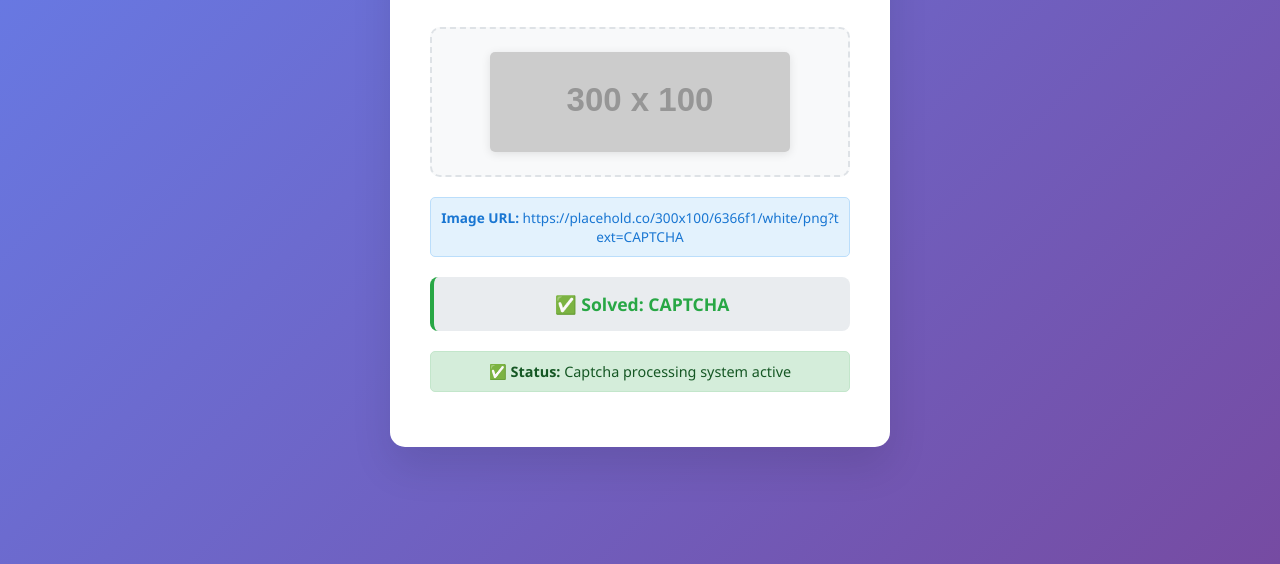
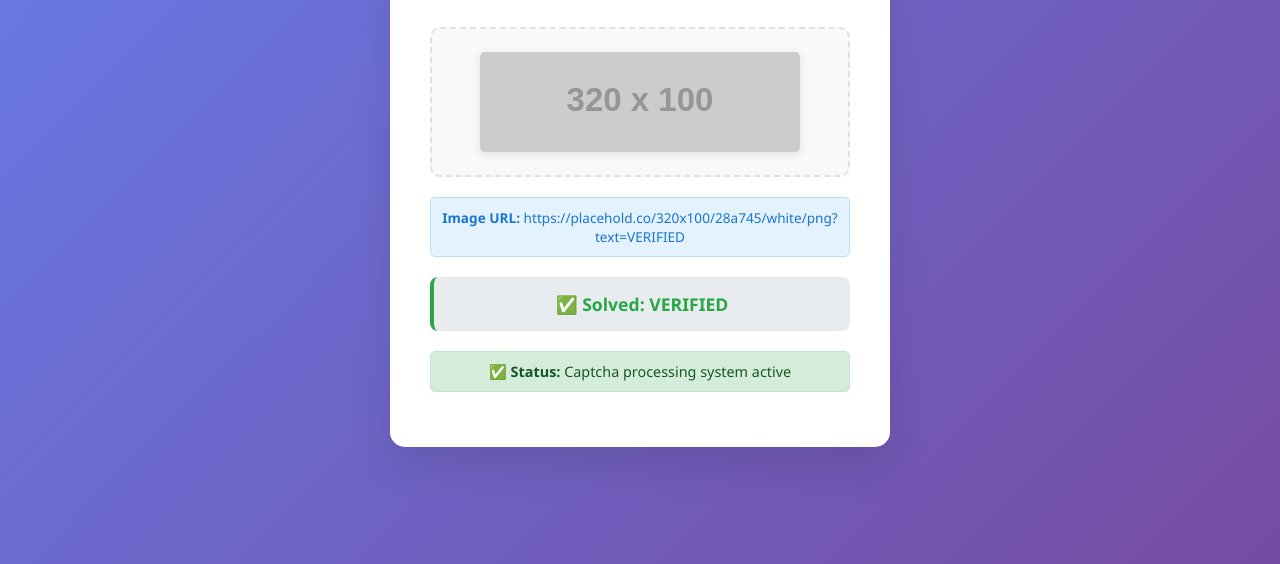
Before and after one commit to 23f2001817/captcha-solver-project-complete, a plain HTML site: page index.html in a window 1280 px wide. Shown: the part 236-800 px from the top of the page. Drawn offline with Linux system fonts and the light colour scheme; placeholder pictures from the web are drawn by us.

Commit message:
Update index.html

```diff
--- a/index.html
+++ b/index.html
@@ -63,7 +63,7 @@
         </div>
     </div>
     <script>
-        const fallbackImages = ['https://placehold.co/300x100/6366f1/white/png?text=CAPTCHA', 'https://dummyimage.com/300x100/0066cc/ffffff&text=SAMPLE+CAPTCHA', 'https://placehold.co/300x100/6366f1/white/png?text=TEST+CAPTCHA', 'https://fakeimg.pl/300x100/667eea/ffffff/?text=DEMO+IMAGE', 'https://via.placeholder.com/300x100/0066cc/ffffff?text=FALLBACK'];
+        const fallbackImages = ['https://placehold.co/320x100/28a745/white/png?text=VERIFIED', 'https://dummyimage.com/300x100/0066cc/ffffff&text=SAMPLE+CAPTCHA', 'https://placehold.co/300x100/6366f1/white/png?text=TEST+CAPTCHA', 'https://fakeimg.pl/300x100/667eea/ffffff/?text=DEMO+IMAGE', 'https://via.placeholder.com/300x100/0066cc/ffffff?text=FALLBACK'];
         const params = new URLSearchParams(window.location.search);
         let imageUrl = params.get('url') || fallbackImages[0];
         let imgEl = document.getElementById('captcha-img');
```
